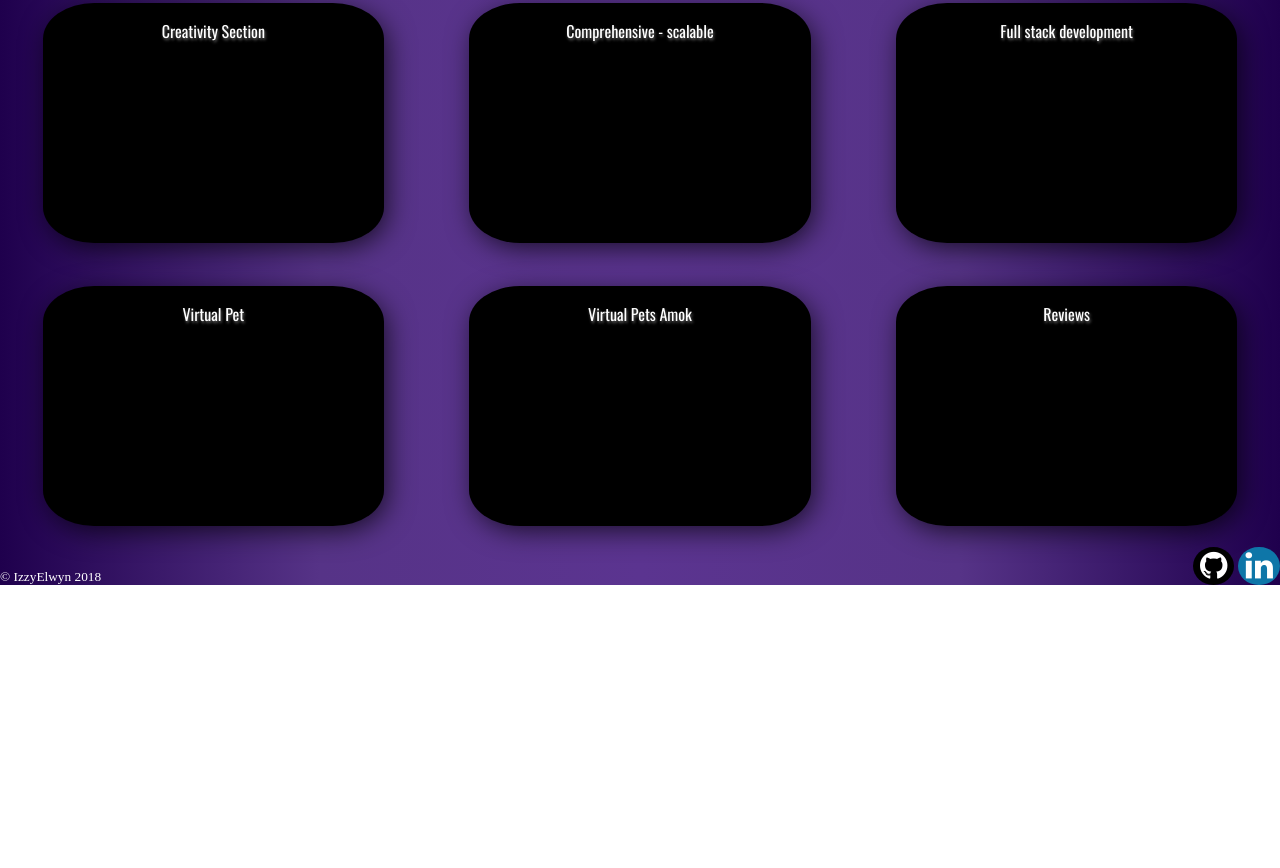
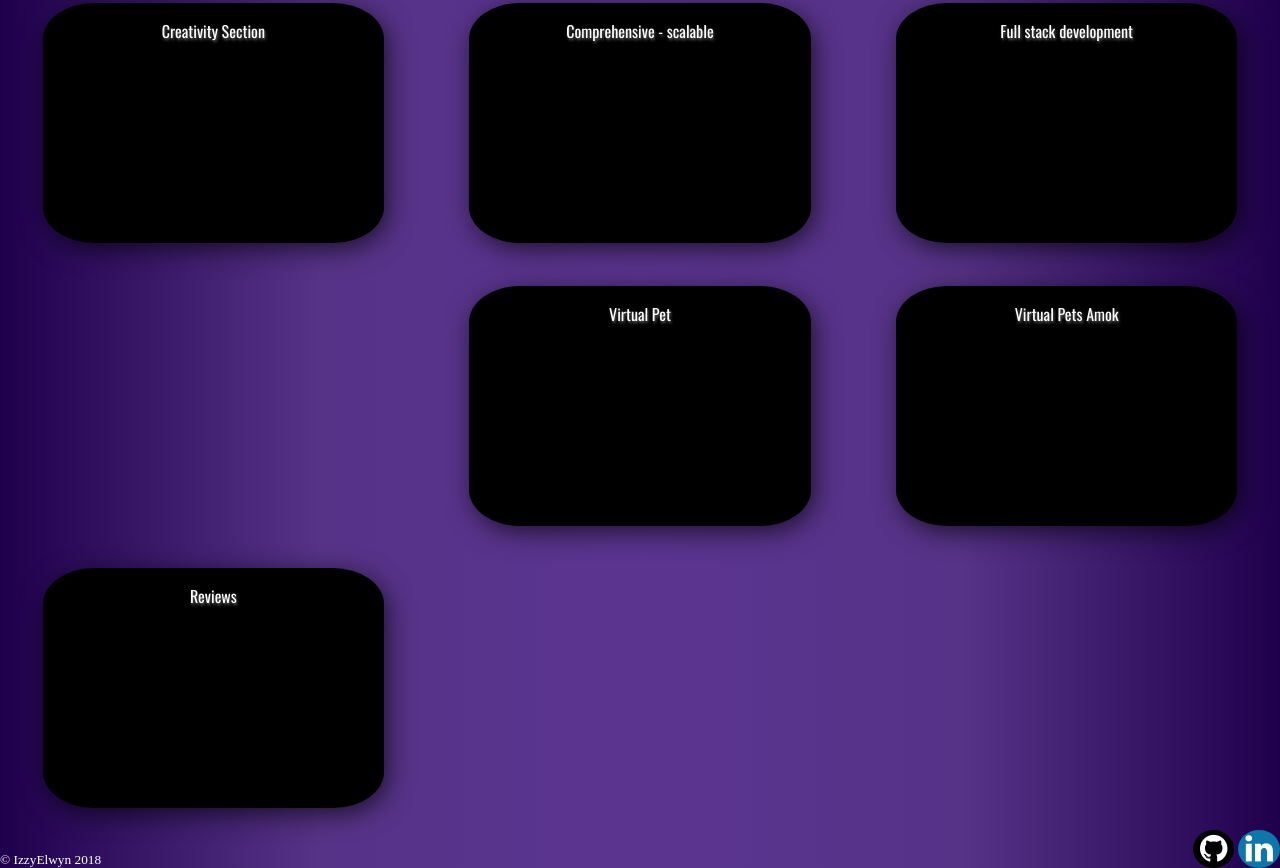
Before and after one commit to IzzyElwyn/izzyelwyn.github.io, a plain HTML site: page index.html in a window 1280 px wide. Shown: the part 1080-1948 px from the top of the page. Before the commit the page ends 1665 px from the top, so only its background shows below. Drawn offline with nearby package versions, Linux system fonts and the light colour scheme.

Commit message:
more fixes

```diff
--- a/index.html
+++ b/index.html
@@ -55,7 +55,8 @@
     <div class="grid-item content">
       <p> Full stack development </p>
     </div>
-      <article class="grid-item projects-content" id="Projects">
+    <div id="Projects"></div>
+      <article class="grid-item projects-content">
         <p> Virtual Pet </p>
       </article>
       <article class="grid-item projects-content">
```
